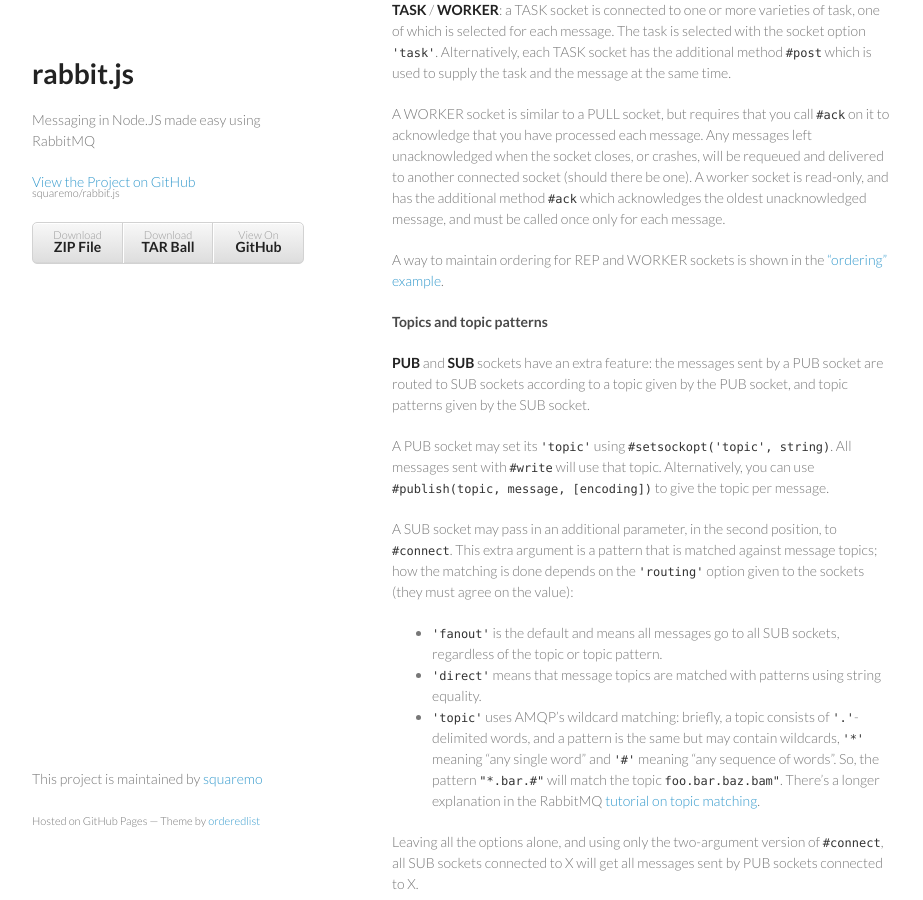
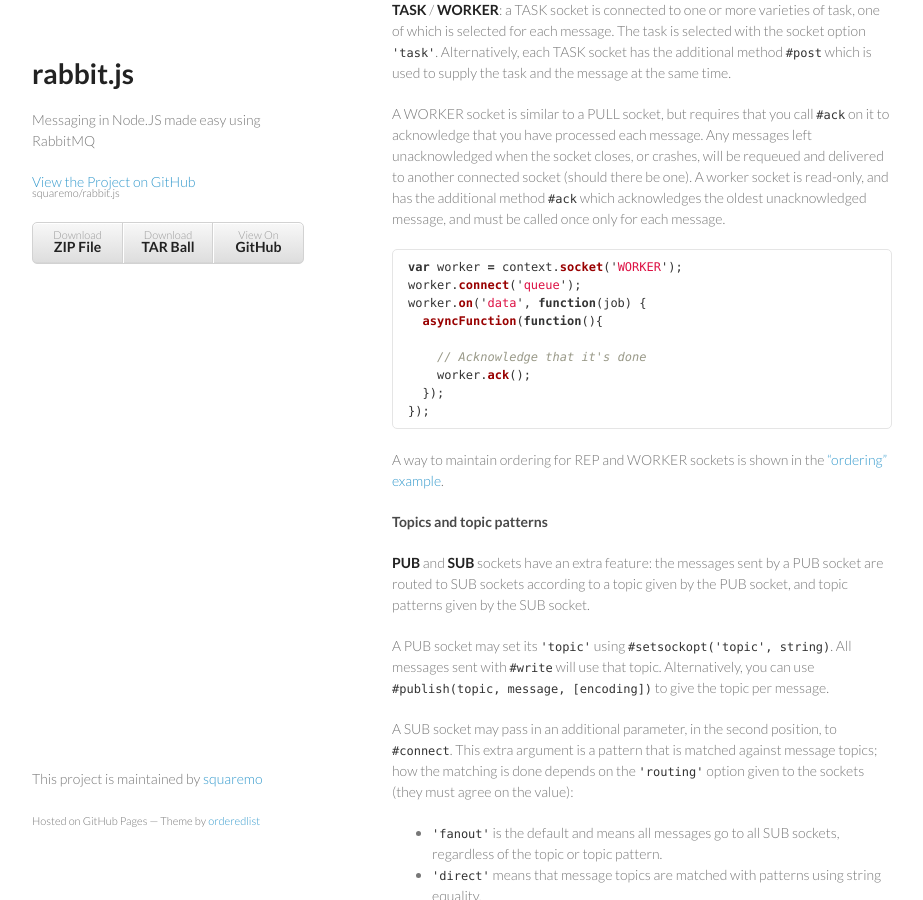
Before and after one commit to squaremo/rabbit.js, a Jekyll site: the page built from index.md, in a window 1280 px wide and 900 px high, scrolled down 2491 px. Shown: the whole window, without its empty margins (178-1101 px from the left). Built offline with Jekyll 4.4.1, drawn with Linux system fonts in a browser that asks for light colours; Markdown is read by kramdown in place of the engine named in the settings.

Commit message:
Added ack example
I had no idea what `#ack` meant, so I had to dig into the code to find that it was a method of `WorkerSocket`. I added a small example so future people don't have this problem.

````diff
--- a/index.md
+++ b/index.md
@@ -156,6 +156,18 @@ crashes, will be requeued and delivered to another connected socket
 (should there be one). A worker socket is read-only, and has the
 additional method `#ack` which acknowledges the oldest unacknowledged
 message, and must be called once only for each message.
+
+```js
+var worker = context.socket('WORKER');
+worker.connect('queue');
+worker.on('data', function(job) {
+  asyncFunction(function(){
+
+    // Acknowledge that it's done
+    worker.ack();
+  });
+});
+```
 
 A way to maintain ordering for REP and WORKER sockets is shown in the
 ["ordering" example][ordering-example].
````
